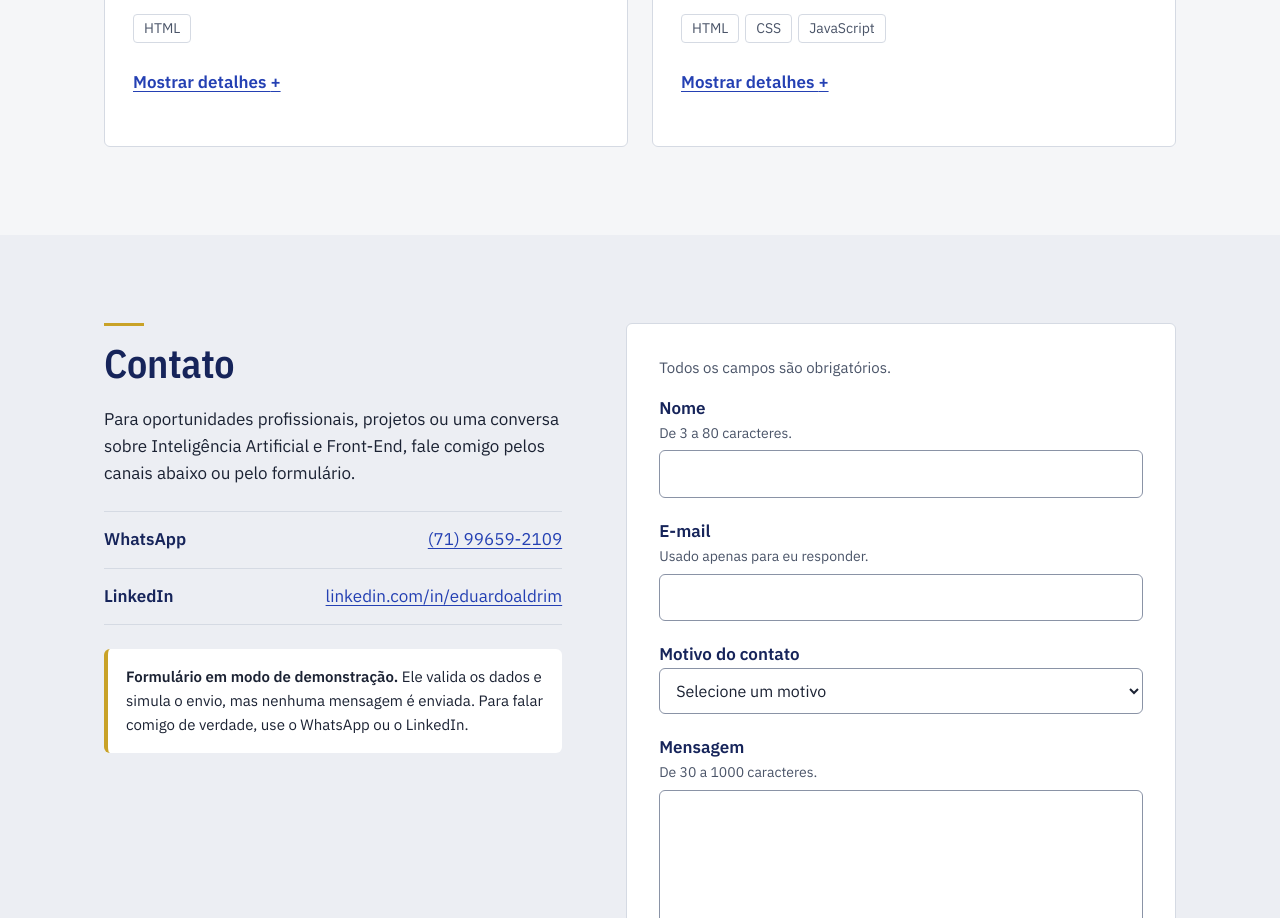
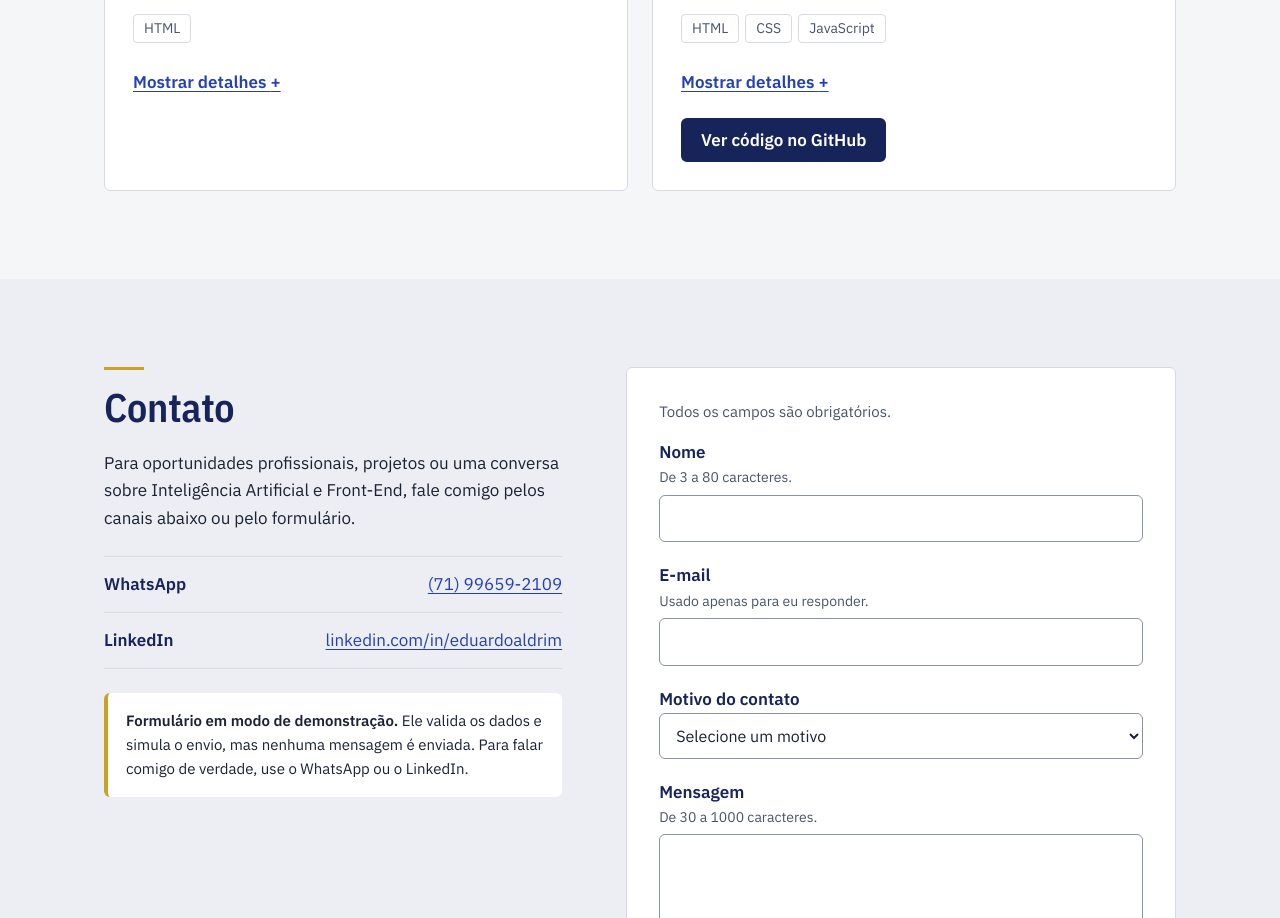
Before and after one commit to eduardoaldrim/portfolio, a plain HTML site: page index.html in a window 1280 px wide. Shown: the part 3906-4824 px from the top of the page. Drawn offline with Linux system fonts and the light colour scheme.

Commit message:
Change GitHub link to portfolio site
Updated GitHub link in index.html to point to the portfolio.

```diff
--- a/index.html
+++ b/index.html
@@ -428,11 +428,9 @@
                     <dd>Projeto individual: estrutura, layout responsivo, filtro de projetos e formulário validado.</dd>
                   </div>
                 </dl>
-                <!-- Quando publicar, adicione aqui o link do repositório:
                 <div class="projeto__acoes">
-                  <a class="botao" href="https://github.com/SEU-USUARIO/SEU-REPOSITORIO">Ver código no GitHub</a>
-                </div>
-                -->
+                  <a class="botao" href="https://eduardoaldrim.github.io/portfolio">Ver código no GitHub</a>
+              </div>
               </div>
             </article>
           </div>
```
